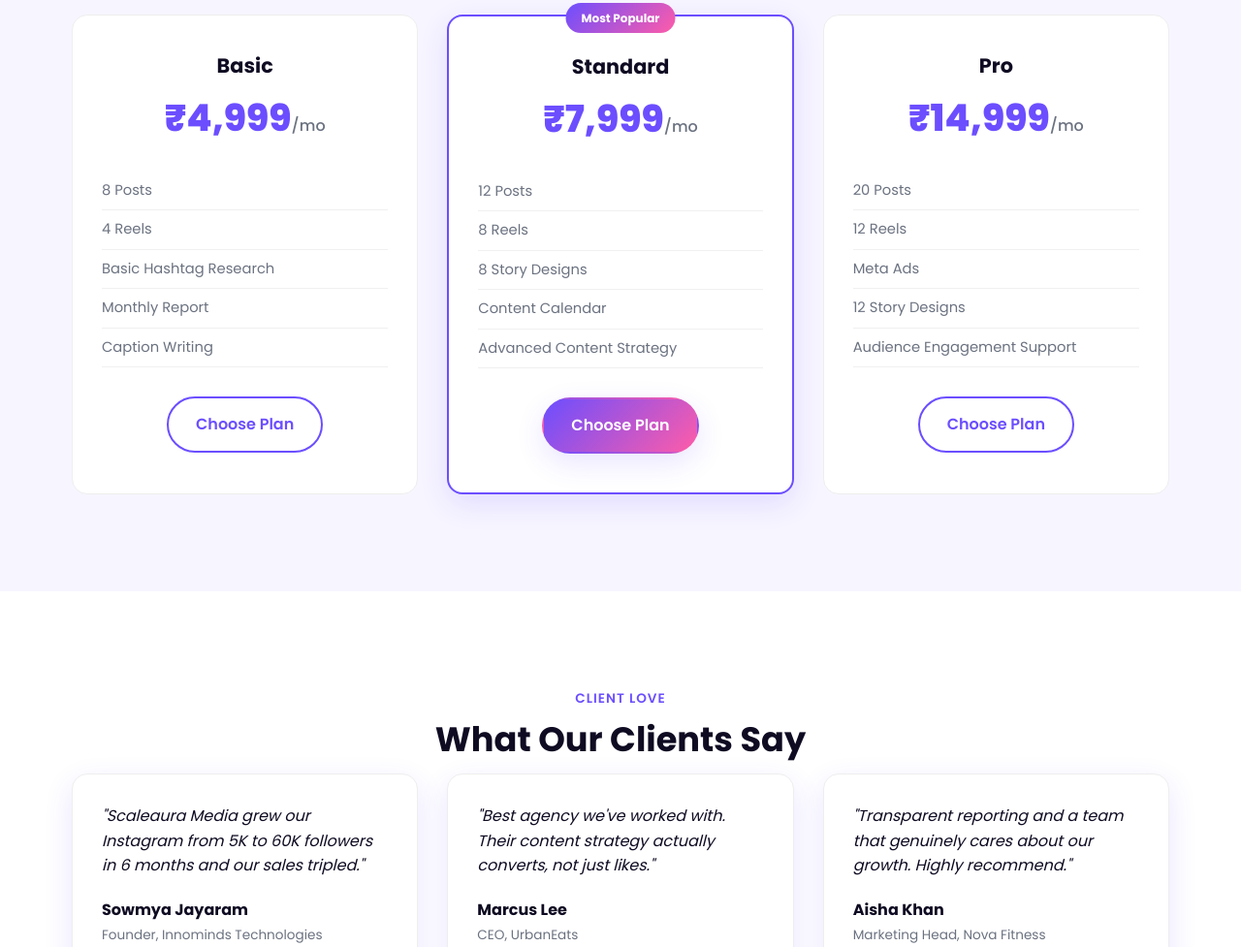
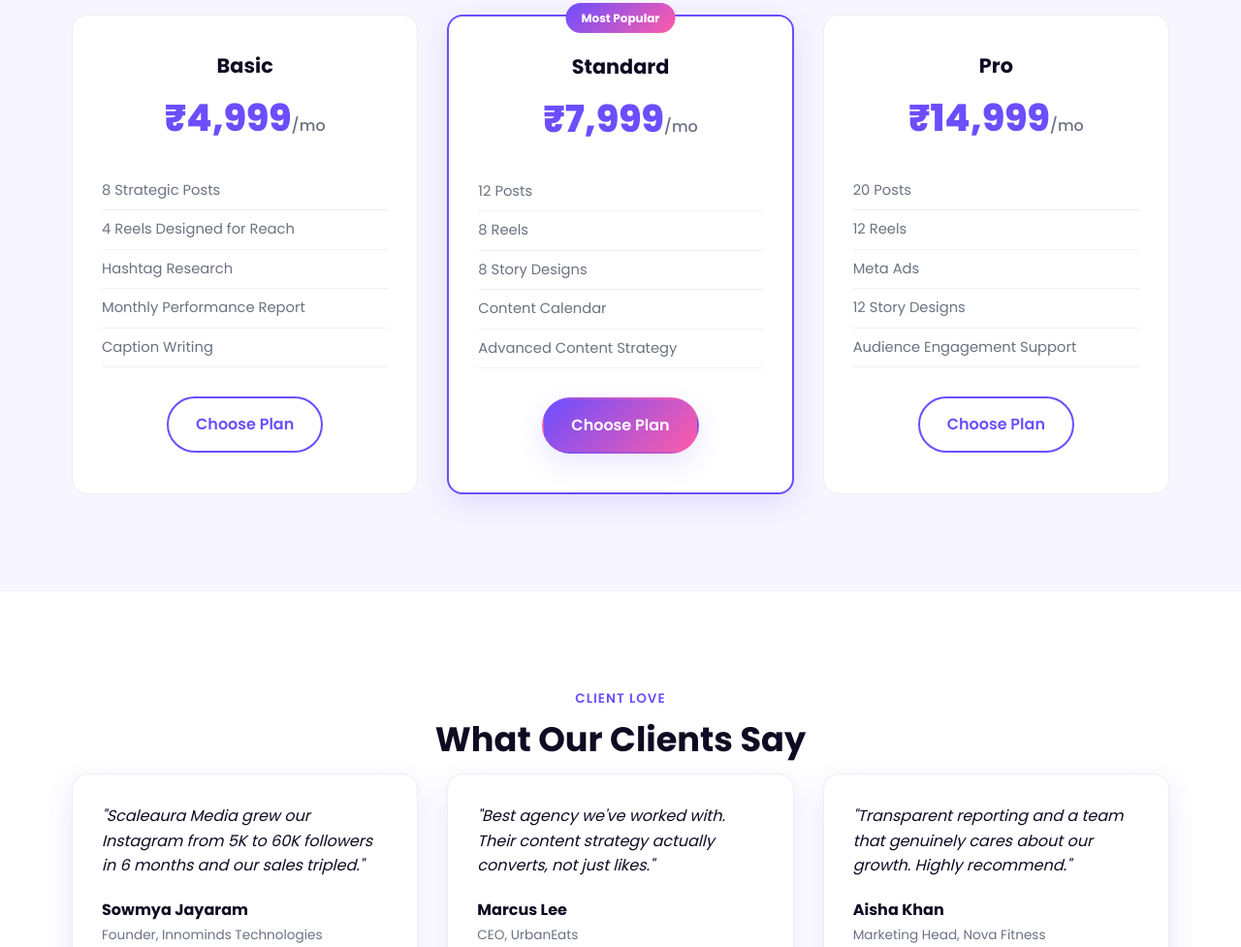
Before and after one commit to vinothkumarj305-sys/Scaleaura, a plain HTML site: page index.html in a window 1280 px wide. Shown: the part 3071-4048 px from the top of the page at 97% size. Drawn offline with nearby package versions, Linux system fonts and the light colour scheme.

Commit message:
Update index.html

```diff
--- a/index.html
+++ b/index.html
@@ -215,14 +215,14 @@
     <h2 class="section-title center">Plans For Every Stage of Growth</h2>
     <p class="section-sub center">Simple, transparent pricing. Cancel anytime.</p>
     <div class="pricing-grid">
-      <div class="price-card">
+      <div class="price-card"align-content:center>
         <h3>Basic</h3>
         <p class="price">₹4,999<span>/mo</span></p>
         <ul>
-          <li>8 Posts</li>
-          <li>4 Reels</li>
-          <li>Basic Hashtag Research</li>
-          <li>Monthly Report</li>
+          <li>8 Strategic Posts</li>
+          <li>4 Reels Designed for Reach</li>
+          <li>Hashtag Research</li>
+          <li>Monthly Performance Report</li>
           <li>Caption Writing</li>
         </ul>
         <a href="#contact" class="btn btn-outline">Choose Plan</a>
```
